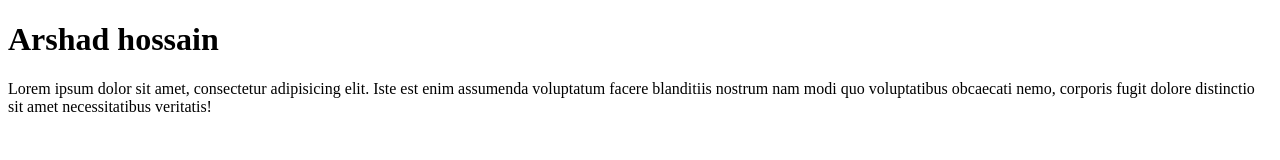
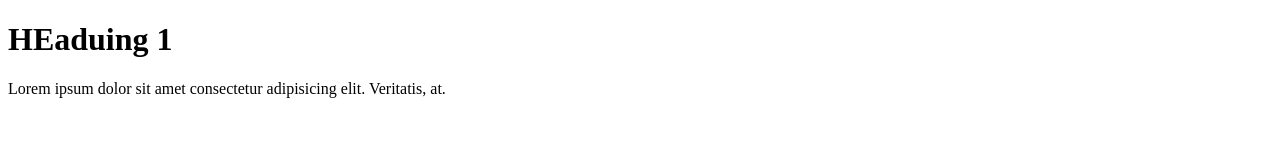
Before and after one commit to ARSHADHOSSAIN1/my-first-website2, a plain HTML site: page index.html in a window 1280 px wide. Drawn offline with Linux system fonts and the light colour scheme.

Commit message:
gost hunt

```diff
--- a/index.html
+++ b/index.html
@@ -7,7 +7,7 @@
     <title>Document</title>
 </head>
 <body>
-    <h1 class="heading">Arshad hossain</h1>
-    <P>Lorem ipsum dolor sit amet, consectetur adipisicing elit. Iste est enim assumenda voluptatum facere blanditiis nostrum nam modi quo voluptatibus obcaecati nemo, corporis fugit dolore distinctio sit amet necessitatibus veritatis!</P>
+    <h1 class="heading">HEaduing 1</h1>
+    <P>Lorem ipsum dolor sit amet consectetur adipisicing elit. Veritatis, at.</P>
 </body>
 </html>
```
